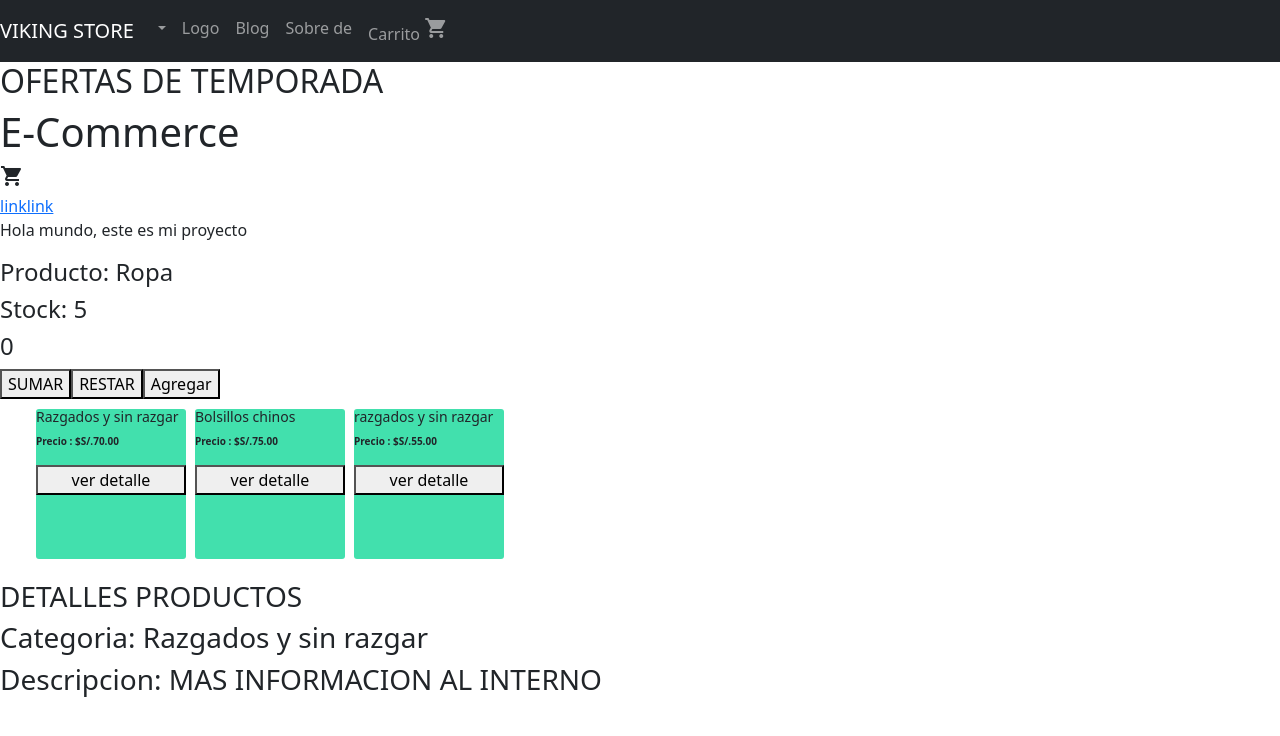
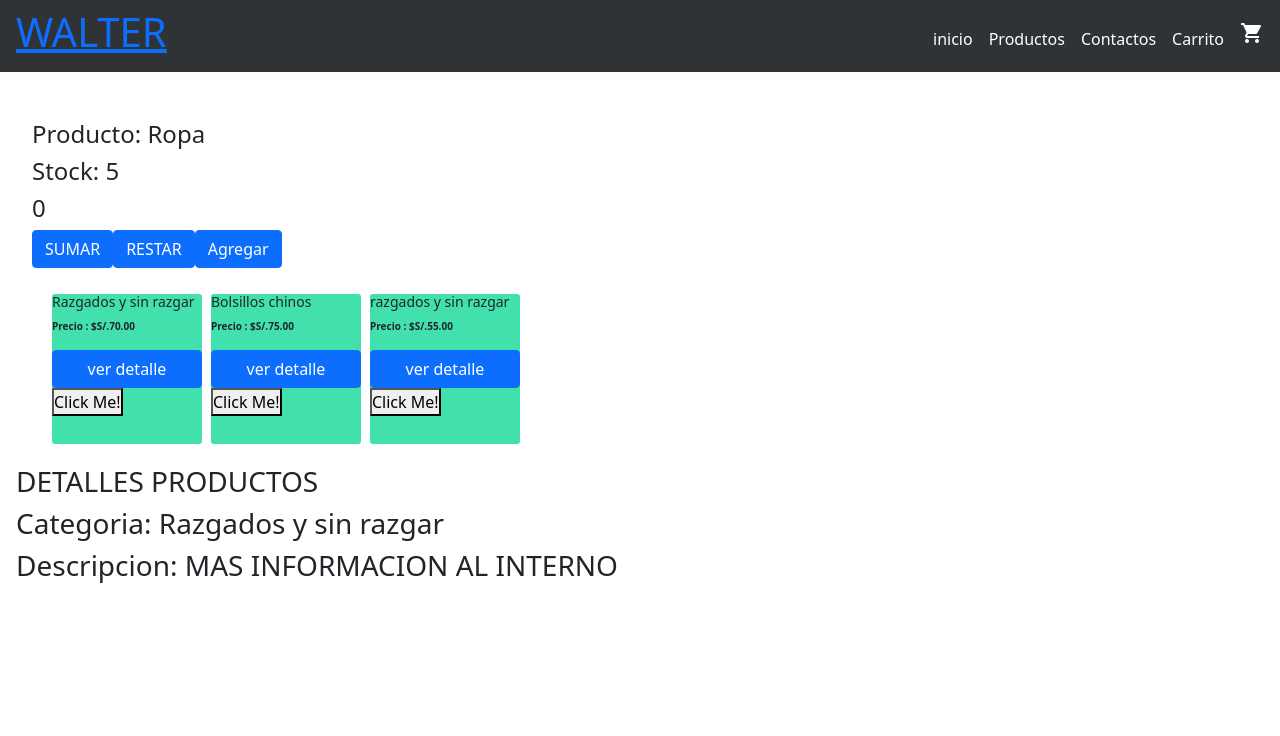
Before and after one commit to waltergr99/proyecto_reacts, a React (Create React App) app: page / in a window 1280 px wide. Shown: the top 736 px of the page. Built offline with nearby package versions, Linux system fonts and the light colour scheme.

Commit message:
entregaFinal

```diff
--- a/package.json
+++ b/package.json
@@ -14,8 +14,9 @@
     "react-dom": "^17.0.2",
     "react-icons": "^4.3.1",
     "react-jss": "^10.9.0",
-    "react-router-dom": "^6.1.1",
+    "react-router-dom": "^6.2.1",
     "react-scripts": "4.0.3",
+    "simple-react-footer": "^1.0.2",
     "web-vitals": "^1.1.2"
   },
   "scripts": {
--- a/src/App.js
+++ b/src/App.js
@@ -1,17 +1,19 @@
 import Header from "./componentes/Header/Header"
 import NavBar from "./componentes/NavBar/NavBar"
 import Itemlistcontainer from "./componentes/ItemCount/ItemListContainer";
+import Carrito from "./Carrito"
 import "bootstrap/dist/css/bootstrap.min.css";
-
-
-
-
+import { BrowserRouter, Routes, Route } from "react-router-dom"
+import { useState, useEffect } from 'react'
+import ItemDetailContainer from "./componentes/ItemCount/ItemDetailContainer";
+import "./App.scss"
 
 function App() {
 
+    let [show, setShow] = useState(false)
 
     const links = [
-        { href: "#", name: "inicio", id: 1 },
+        { href: "/", name: "inicio", id: 1 },
         { href: "#", name: "Productos", id: 2 },
         { href: "#", name: "Contactos", id: 3 },
         { href: "#", name: "Carrito", id: 4 }
@@ -49,13 +51,21 @@ function App() {
 
     return (
         <>
+            <BrowserRouter>
 
-            <NavBar />
-            <Header nombre={"E-Commerce"} edad={1} links={links} foo={foo}>
-                <p>Hola</p>
-                <p>Hola</p>
-            </Header>
-            <Itemlistcontainer gretting={"Hola mundo, este es mi proyecto "} links={links}/>
+            <Header nombre={"WALTER"} edad={1} links={links} foo={foo}/>
+               <main>
+
+
+
+           <Routes>
+
+           <Route path="/carrito" element={<Carrito />} />
+           <Route path="/" element={<Itemlistcontainer greeting="Welcome" />} />
+          <Route path="/item/:id" element={<ItemDetailContainer />} />
+            </Routes>
+            </main>
+            </BrowserRouter>
 
         </>
     )
--- /dev/null
+++ b/src/App.scss
@@ -0,0 +1,80 @@
+
+ $main-color : rgb(48, 51, 53);
+
+ * {
+    padding: 0;
+    margin: 0;
+    box-sizing: border-box;
+ }
+
+ html , body , #root {
+     height: 100vh;
+ }
+
+ #root {
+     display: flex;
+     flex-direction: column;
+ }
+
+ #main-header {
+    background-color: $main-color;
+    padding: 0.5rem 1rem;
+    display: flex;
+    align-items: center;
+    justify-content: space-between;
+    box-shadow: 0 2px 3px rgba(250, 249, 249, 0.3);
+
+    #brand {
+        display: flex;
+        align-items: center;
+
+        > a {
+            display: flex;
+            align-items: center;
+        }
+
+        img {
+            height: 60px;
+            margin-right: 16px;
+        }
+    }
+
+    nav {
+        a {
+            color : rgb(255, 255, 255);
+            text-decoration: none;
+            margin-left: 16px;
+        }
+    }
+ }
+
+ main {
+     padding: 1rem;
+     flex-grow: 1;
+     padding: 1rem;
+ }
+
+ footer {
+     background-color: yellow;
+     padding: 0.5rem 0;
+     text-align: center;
+ }
+
+ #item-container {
+     display: flex;
+
+     .item {
+         display: flex;
+         flex-direction: column;
+         align-items: center;
+         box-shadow: 1px 1px 3px rgba(0,0,0,0.3);
+         margin: 1rem;
+         padding: 0.5rem;
+         border-radius: 3px;
+         transition: all 0.3s ease ;
+
+         &:hover {
+             transform: scale(1.1);
+         }
+     }
+ }
--- /dev/null
+++ b/src/Carrito.js
@@ -0,0 +1,9 @@
+const Carrito = () => {
+    return (
+        <div>
+            Soy Carrito
+        </div>
+    )
+}
+
+export default Carrito
--- a/src/componentes/Header/Header.js
+++ b/src/componentes/Header/Header.js
@@ -1,32 +1,34 @@
-import React from 'react';
-
-const Header = ({foo}) => {
+import { Link, NavLink} from "react-router-dom"
 
 
- foo()
-
+const Header =({ nombre,links}) => {
 
     return (
 
-        <header id="mian-header" className="header">
-      <div>
-      <h1>E-Commerce</h1>
+        <header id="main-header" className="header">
+      <div id="brand">
+        <NavLink to="/">
+
+      <h1>{nombre}</h1>
+
+        </NavLink>
 
       </div>
-
-        <span onClick={foo} className= "material-icons">
-             shopping_cart
-       </span>
+       <nav>
+            {links.map((elemento, indice) => {
+                  return <NavLink key={elemento.id} to={elemento.href}>{elemento.name}</NavLink>
 
 
-       <div>
 
-        </div>
-       <nav>
-               <a href="#">link</a>
-               <a href="#">link</a>
+            })}
+            <NavLink to="./ItemCount/Item">
 
-        </nav>
+            <span className="material-icons">
+                        shopping_cart
+                    </span>
+
+              </NavLink>
+          </nav>
        </header>
 
      )
--- a/src/componentes/ItemCount/Item.js
+++ b/src/componentes/ItemCount/Item.js
@@ -1,5 +1,10 @@
 import React from'react'
 import useStyles from './Items.styles'
+import Button from 'react-bootstrap/Button'
+import {Link} from 'react-router-dom'
+
+
+
 const Item = ({ item }) => {
     const styles = useStyles()
     return (
@@ -7,13 +12,13 @@ const Item = ({ item }) => {
                 <li className={styles.itemList}>
                 <h3 className={styles.title}>{item.description}</h3>
                 <p className={styles.price}>Precio : ${item.price}</p>
-                <button>ver detalle</button>
+                <Button href="./Index" >ver detalle </Button>
+                <Link to={`/item/${item.id}`}>
+     <button type="button">
+          Click Me!
+     </button>
+ </Link>
             </li>
-
-
-
-
-
 
 
     )
--- a/src/componentes/ItemCount/ItemCount.js
+++ b/src/componentes/ItemCount/ItemCount.js
@@ -1,6 +1,6 @@
 import React from "react"
 import { useState } from "react"
-
+import Button from 'react-bootstrap/Button'
 
 const ItemCount = ({ stock, initial, onAdd }) => {
 
@@ -38,11 +38,11 @@ const ItemCount = ({ stock, initial, onAdd }) => {
 
                 <h4>Stock: {stock}</h4>
                 <h4>{contador}</h4>
-                    <button onClick={sumar}>SUMAR</button>
+                    <Button onClick={sumar}>SUMAR</Button>
 
-                    <button onClick={restar}>RESTAR</button>
+                    <Button onClick={restar}>RESTAR</Button>
 
-                <button onClick={agregarItem}>Agregar</button>
+                <Button onClick={agregarItem}>Agregar</Button>
 
         </>
 
--- a/src/componentes/NavBar/NavBar.js
+++ b/src/componentes/NavBar/NavBar.js
@@ -31,7 +31,7 @@ sticky="top" >
 
 <Nav.Link href="./CartWidget">Blog</Nav.Link>
 <Nav.Link href="about">Sobre de </Nav.Link>
-<Nav.Link href="contacto" > Carrito <span className= "material-icons">  shopping_cart </span>
+<Nav.Link href="/ItemCount/Item" > Carrito <span className= "material-icons">  shopping_cart </span>
  </Nav.Link>
 
 </Nav>
```
Also changed, not shown: src/App.css (+15 -0 lines), src/componentes/NavBar/Index.js (added, +11 -0 lines), src/componentes/ItemCount/ItemListContainer.js (line endings or trailing spaces), 1 other file (tests, documents, lock files or other folders).
